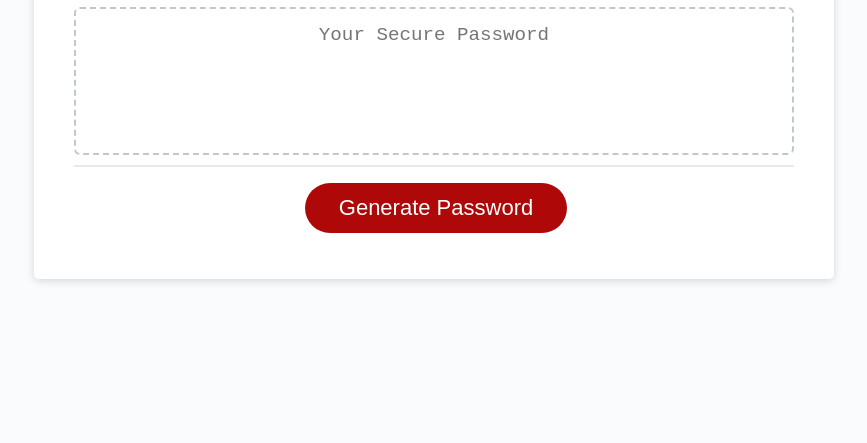
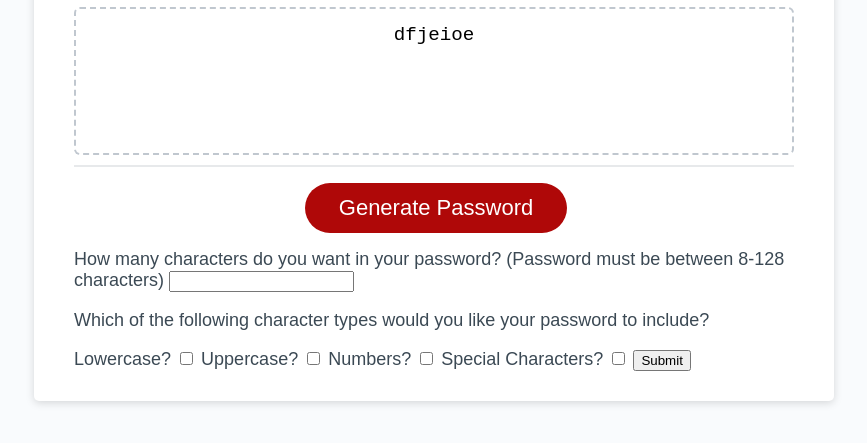
Before and after one commit to manyLizards/Password-Generator, a plain HTML site: page index.html in a window 1280 px wide. Both pictures are taken after a click on the button "Generate Password". Shown: the part 241-684 px from the top of the page, without its empty margins (206-1073 px from the left). Drawn offline with Linux system fonts and the light colour scheme.

Commit message:
added html form and initial javascript for the form

```diff
--- a/index.html
+++ b/index.html
@@ -27,6 +27,23 @@
         <div class="card-footer">
           <button id="generate" class="btn">Generate Password</button>
         </div>
+        <div id="preferences">
+          <form>
+            <label for="length">How many characters do you want in your password? (Password must be between 8-128 characters)</label>
+            <input type="number" id="length" name="length">
+            <br>
+            <p>Which of the following character types would you like your password to include?</p>
+            <label for="lowercase">Lowercase?</label>
+            <input type="checkbox" id="lowercase" name="lowercase">
+            <label for="uppercase">Uppercase?</label>
+            <input type="checkbox" id="uppercase" name="uppercase">
+            <label for="numbers">Numbers?</label>
+            <input type="checkbox" id="numbers" name="numbers">
+            <label for="special">Special Characters?</label>
+            <input type="checkbox" id="special" name="special">
+            <button id="submit" class="form" type="submit">Submit</button>
+          </form>
+        </div>
       </div>
     </div>
     <script src="script.js"></script>
--- a/script.js
+++ b/script.js
@@ -1,7 +1,14 @@
 // Assignment Code
 var generateBtn = document.querySelector("#generate");
 
-// Lines 5-27 Code learned from Youtube's Traversy Media from video "Javascript Password Generator"
+var formEl = document.querySelector("#preferences")
+
+var submitBtn = document.querySelector("#submit")
+
+//create an empty object to store preferences
+var preferences = {}
+
+// Lines 12-33 Code learned from Youtube's Traversy Media from video "Javascript Password Generator"
 const randomFunc = {
   lower: getRandomLower,
   upper: getRandomUpper,
@@ -26,6 +33,30 @@ function getRandomSymbol() {
   return symbols[Math.floor(Math.random() * symbols.length)];
 }
 
+function getPreferences(event) {
+  event.preventDefault()
+  //hide preferences form
+  formEl.style.display = "none";
+  var leng = document.querySelector("#length").value
+  var lowercase = document.querySelector("#lowercase").checked
+  var uppercase = document.querySelector("#uppercase").checked
+  var numbers = document.querySelector("#numbers").checked
+  var special = document.querySelector("#special").checked
+  //assign preference variables as keys to preferences object
+  preferences.leng = leng
+  preferences.lowercase = lowercase
+  preferences.uppercase = uppercase
+  preferences.numbers = numbers
+  preferences.special = special
+}
+
+function generatePassword() {
+  //need to display HTML element after pressing the submit button rather than return immediately
+  formEl.style.display = "block";
+  var pwd = "dfjeioe"
+  return pwd
+}
+
 // Write password to the #password input
 function writePassword() {
   var password = generatePassword();
@@ -38,4 +69,4 @@ function writePassword() {
 // Add event listener to generate button
 generateBtn.addEventListener("click", writePassword);
 
-console.log(getRandomLower());
+submitBtn.addEventListener("click", getPreferences)
--- a/style.css
+++ b/style.css
@@ -118,6 +118,10 @@ button[disabled] {
   overflow: hidden;
 }
 
+#preferences {
+  display: none;
+}
+
 @media (max-width: 690px) {
   .btn {
     font-size: 1rem;
```
